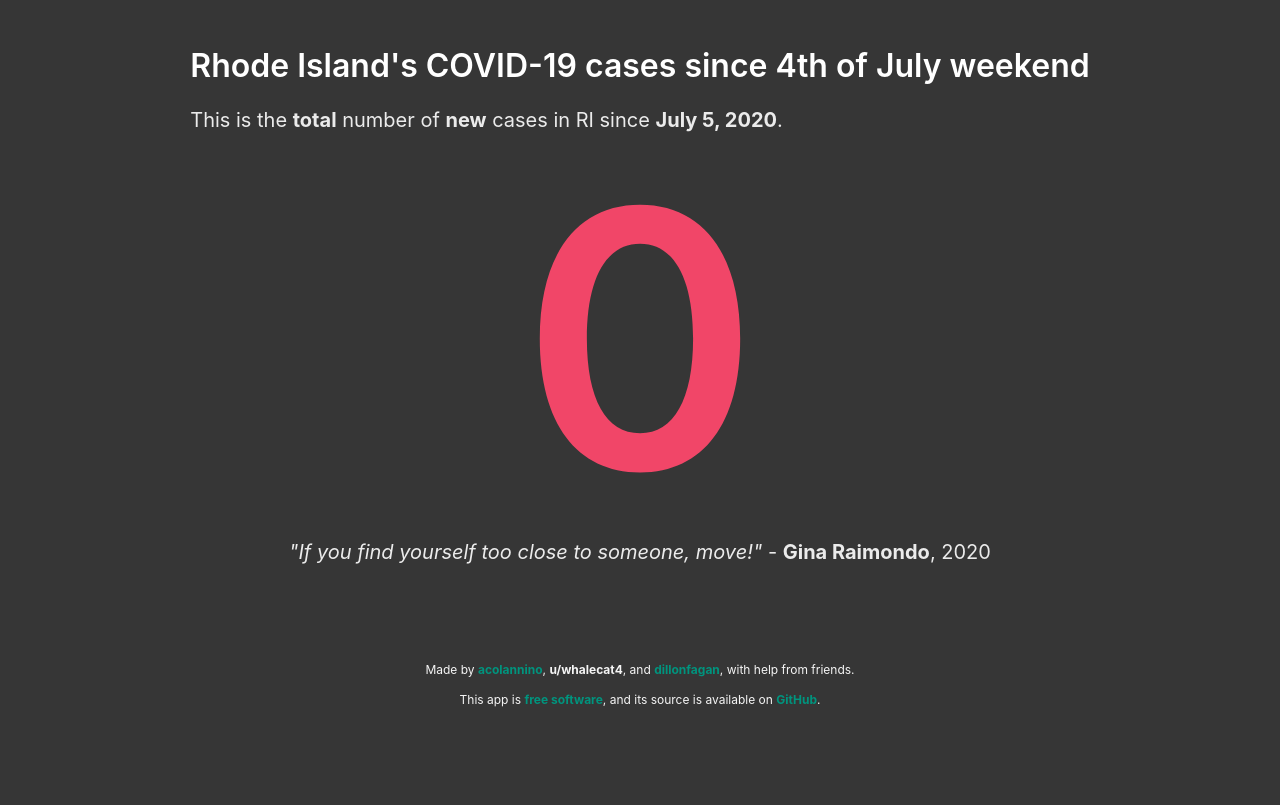
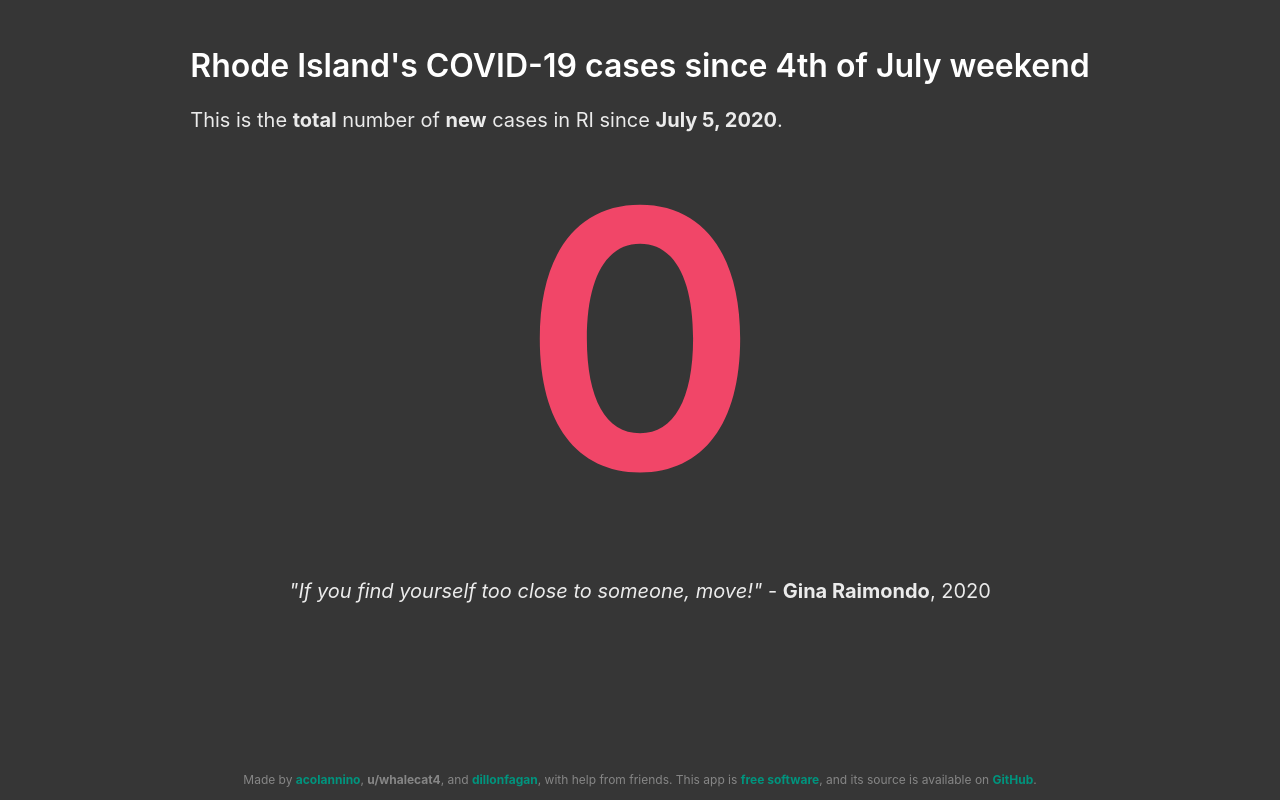
Before and after one commit to akc8012/gina-rona-app, a Preact app: page / in a window 1280 px wide. Built offline with nearby package versions, Linux system fonts and the light colour scheme; no server answers.

Commit message:
clout style is now finished, completing the Clout Cycle(TM)

```diff
--- a/src/components/CloutFooter.tsx
+++ b/src/components/CloutFooter.tsx
@@ -2,14 +2,12 @@ import { h } from 'preact';
 
 export function CloutFooter() {
 	return (
-		<footer class='footer has-background-dark'>
+		<footer class='footer has-background-dark' style={{ padding: '5rem 1.5rem 0.7rem' }}>
 			<div class='content has-text-light is-small has-text-centered'>
-				<p>
+				<p style={{ color: 'rgba(255, 255, 255, 0.4)' }}>
 					Made by <CloutLink href='https://acolannino.io'>acolannino</CloutLink>, <b>u/whalecat4</b>,
 					and <CloutLink href='https://github.com/dillonfagan'>dillonfagan</CloutLink>, with help from friends.
-				</p>
 
-				<p>
 					This app is <CloutLink href='https://en.wikipedia.org/wiki/Free_software'>free software</CloutLink>,
 					and its source is available on <CloutLink href='https://github.com/akc8012/gina-rona-app'>GitHub</CloutLink>.
 				</p>
```
